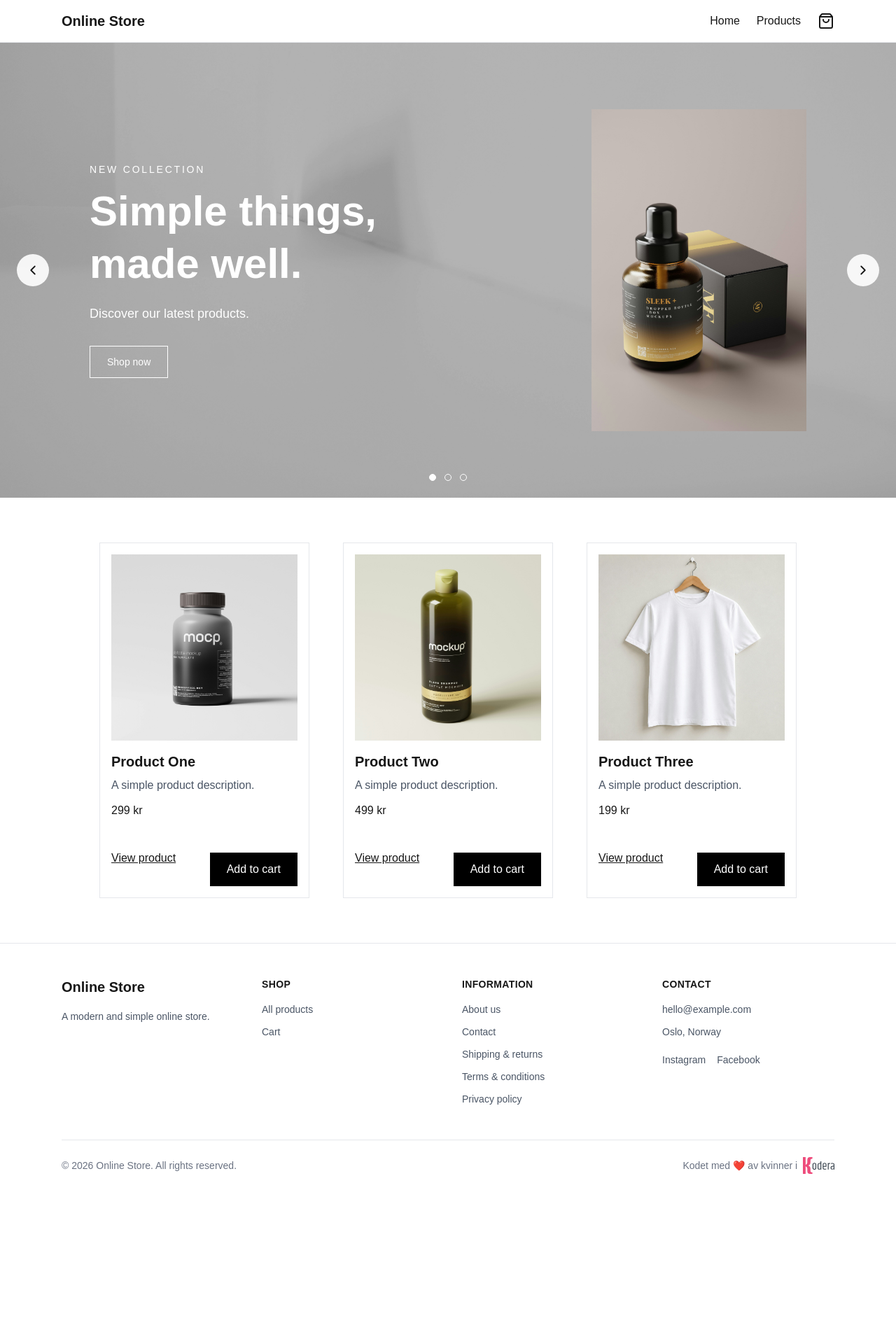
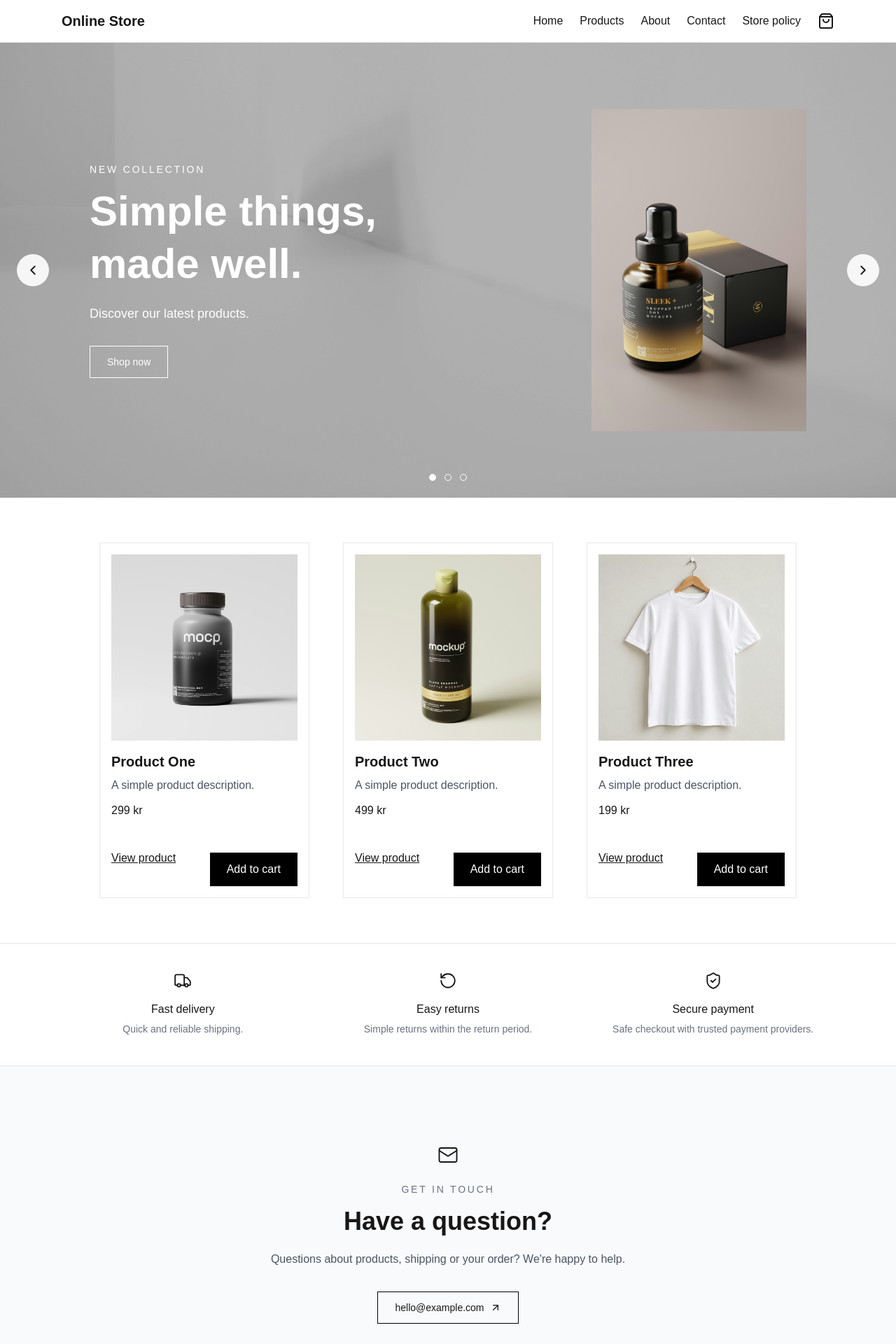
Before and after one commit to LineSvensen/online-store-next-mal, a Next.js app: page / in a window 1280 px wide. Shown: the top 1920 px of the page at 70% size. Before the commit the page ends 1725 px from the top, so only its background shows below. Built offline with nearby package versions, Linux system fonts and the light colour scheme.

Commit message:
contact page and section, burger menu, trust section

```diff
--- /dev/null
+++ b/src/app/contact/page.js
@@ -0,0 +1,5 @@
+import ContactSection from "@/components/ContactSection";
+
+export default function MailSection() {
+  return <ContactSection />;
+}
--- a/src/app/page.js
+++ b/src/app/page.js
@@ -1,5 +1,7 @@
 import HeroBanner from "@/components/Herobanner";
 import ProductGrid from "@/components/ProductGrid";
+import TrustSection from "@/components/TrustSection";
+import ContactSection from "@/components/ContactSection";
 
 export default function Home() {
   return (
@@ -7,6 +9,8 @@ export default function Home() {
       <main className="">
         <HeroBanner />
         <ProductGrid />
+        <TrustSection />
+        <ContactSection />
       </main>
     </div>
   );
--- /dev/null
+++ b/src/components/ContactSection.js
@@ -0,0 +1,32 @@
+import { ArrowUpRight, Mail } from "lucide-react";
+
+export default function ContactSection() {
+  return (
+    <section className="bg-gray-50">
+      <div className="mx-auto max-w-4xl px-6 py-20 text-center md:py-28">
+        <Mail size={30} strokeWidth={1.5} className="mx-auto" />
+
+        <p className="mt-6 text-sm uppercase tracking-[0.2em] text-gray-500">
+          Get in touch
+        </p>
+
+        <h2 className="mt-4 text-3xl font-semibold sm:text-4xl">
+          Have a question?
+        </h2>
+
+        <p className="mx-auto mt-5 max-w-xl leading-7 text-gray-600">
+          Questions about products, shipping or your order? We&apos;re happy to
+          help.
+        </p>
+
+        <a
+          href="mailto:hello@example.com"
+          className="mt-8 inline-flex items-center gap-2 border border-black px-6 py-3 text-sm font-medium transition hover:bg-black hover:text-white"
+        >
+          hello@example.com
+          <ArrowUpRight size={16} />
+        </a>
+      </div>
+    </section>
+  );
+}
--- a/src/components/Footer.js
+++ b/src/components/Footer.js
@@ -49,15 +49,15 @@ export default function Footer() {
                 Contact
               </Link>
 
-              <Link href="/shipping" className="hover:text-black">
+              <Link href="/policy" className="hover:text-black">
                 Shipping & returns
               </Link>
 
-              <Link href="/terms" className="hover:text-black">
+              <Link href="/policy" className="hover:text-black">
                 Terms & conditions
               </Link>
 
-              <Link href="/privacy" className="hover:text-black">
+              <Link href="/policy" className="hover:text-black">
                 Privacy policy
               </Link>
             </nav>
--- a/src/components/Header.js
+++ b/src/components/Header.js
@@ -1,25 +1,43 @@
 "use client";
 
+import { useState } from "react";
 import Link from "next/link";
+
 import { useCartStore } from "@/store/cartStore";
-import { ShoppingBag } from "lucide-react";
+import { Menu, ShoppingBag, X } from "lucide-react";
 
 export default function Header() {
+  const [menuOpen, setMenuOpen] = useState(false);
+
   const items = useCartStore((state) => state.items);
 
   const cartCount = items.reduce((total, item) => total + item.quantity, 0);
 
+  const closeMenu = () => {
+    setMenuOpen(false);
+  };
+
   return (
-    <header className="border-b border-gray-200">
+    <header className="relative border-b border-gray-200 bg-white">
       <div className="mx-auto flex max-w-6xl items-center justify-between px-6 py-4">
-        <Link href="/" className="text-xl font-bold">
+        {/* Logo */}
+        <Link href="/" className="text-xl font-bold" onClick={closeMenu}>
           Online Store
         </Link>
 
-        <nav className="flex items-center gap-6">
+        {/* Desktop nav */}
+        <nav className="hidden items-center gap-6 md:flex">
           <Link href="/">Home</Link>
           <Link href="/products">Products</Link>
-          <Link href="/cart" className="relative inline-flex">
+          <Link href="/about">About</Link>
+          <Link href="/contact">Contact</Link>
+          <Link href="/policy">Store policy</Link>
+
+          <Link
+            href="/cart"
+            className="relative inline-flex"
+            aria-label="Shopping cart"
+          >
             <ShoppingBag size={24} />
 
             {cartCount > 0 && (
@@ -35,7 +53,78 @@ export default function Header() {
             )}
           </Link>
         </nav>
+
+        {/* Mobile controls */}
+        <div className="flex items-center gap-5 md:hidden">
+          <Link
+            href="/cart"
+            className="relative inline-flex"
+            aria-label="Shopping cart"
+            onClick={closeMenu}
+          >
+            <ShoppingBag size={24} />
+
+            {cartCount > 0 && (
+              <span className="absolute -right-2 -top-2 flex h-5 min-w-5 items-center justify-center rounded-full bg-black px-1 text-[11px] font-medium leading-none text-white">
+                <span
+                  className={`relative top-[0.5px] ${
+                    cartCount >= 10 ? "-left-[0.5px]" : ""
+                  }`}
+                >
+                  {cartCount}
+                </span>
+              </span>
+            )}
+          </Link>
+
+          <button
+            type="button"
+            onClick={() => setMenuOpen((open) => !open)}
+            aria-label={menuOpen ? "Close menu" : "Open menu"}
+            aria-expanded={menuOpen}
+          >
+            {menuOpen ? <X size={26} /> : <Menu size={26} />}
+          </button>
+        </div>
       </div>
+
+      {/* Mobile menu */}
+      {menuOpen && (
+        <nav className="absolute left-0 top-full z-50 w-full border-b border-gray-200 bg-white md:hidden">
+          <div className="mx-auto flex max-w-6xl flex-col px-6 py-6">
+            <Link
+              href="/"
+              onClick={closeMenu}
+              className="border-b border-gray-100 py-3"
+            >
+              Home
+            </Link>
+
+            <Link
+              href="/products"
+              onClick={closeMenu}
+              className="border-b border-gray-100 py-3"
+            >
+              Products
+            </Link>
+
+            <Link
+              href="/about"
+              onClick={closeMenu}
+              className="border-b border-gray-100 py-3"
+            >
+              About
+            </Link>
+            <Link href="/contact" onClick={closeMenu} className="py-3">
+              Contact
+            </Link>
+
+            <Link href="/policy" onClick={closeMenu} className="py-3">
+              Store policy
+            </Link>
+          </div>
+        </nav>
+      )}
     </header>
   );
 }
--- a/src/components/ProductCard.js
+++ b/src/components/ProductCard.js
@@ -5,7 +5,7 @@ import AddToCartButton from "./AddToCartButton";
 
 export default function ProductCard({ product }) {
   return (
-    <article className="min-w-[300px] max-w-[330px] border border-gray-200 p-4">
+    <article className="min-w-[200px] md:min-w-[300px] max-w-[330px] border border-gray-200 p-4 ">
       <Link href={`/products/${product.slug}`} className="block">
         <div className="relative aspect-square overflow-hidden bg-gray-100">
           <Image
--- /dev/null
+++ b/src/components/TrustSection.js
@@ -0,0 +1,42 @@
+import { RotateCcw, ShieldCheck, Truck } from "lucide-react";
+
+export default function TrustSection() {
+  const items = [
+    {
+      icon: Truck,
+      title: "Fast delivery",
+      text: "Quick and reliable shipping.",
+    },
+    {
+      icon: RotateCcw,
+      title: "Easy returns",
+      text: "Simple returns within the return period.",
+    },
+    {
+      icon: ShieldCheck,
+      title: "Secure payment",
+      text: "Safe checkout with trusted payment providers.",
+    },
+  ];
+
+  return (
+    <section className="border-y border-gray-200 bg-white">
+      <div className="mx-auto grid justify-center max-w-6xl gap-8 px-6 py-10 sm:grid-cols-3">
+        {items.map(({ icon: Icon, title, text }) => (
+          <div
+            key={title}
+            className="flex  gap-4  flex-col items-center text-center"
+          >
+            <Icon size={26} strokeWidth={1.7} />
+
+            <div>
+              <h2 className="font-medium">{title}</h2>
+
+              <p className="mt-1 text-sm leading-6 text-gray-500">{text}</p>
+            </div>
+          </div>
+        ))}
+      </div>
+    </section>
+  );
+}
```
